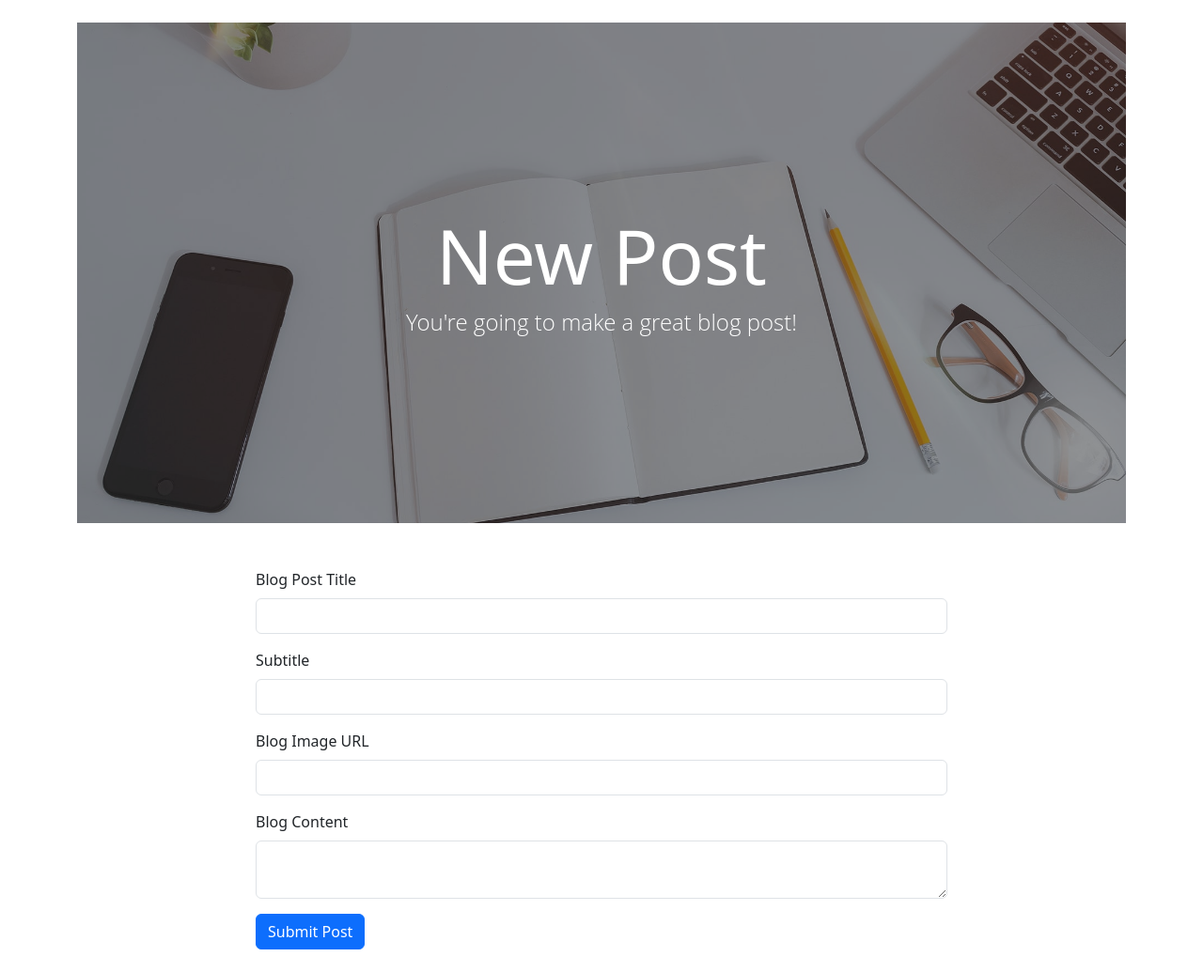
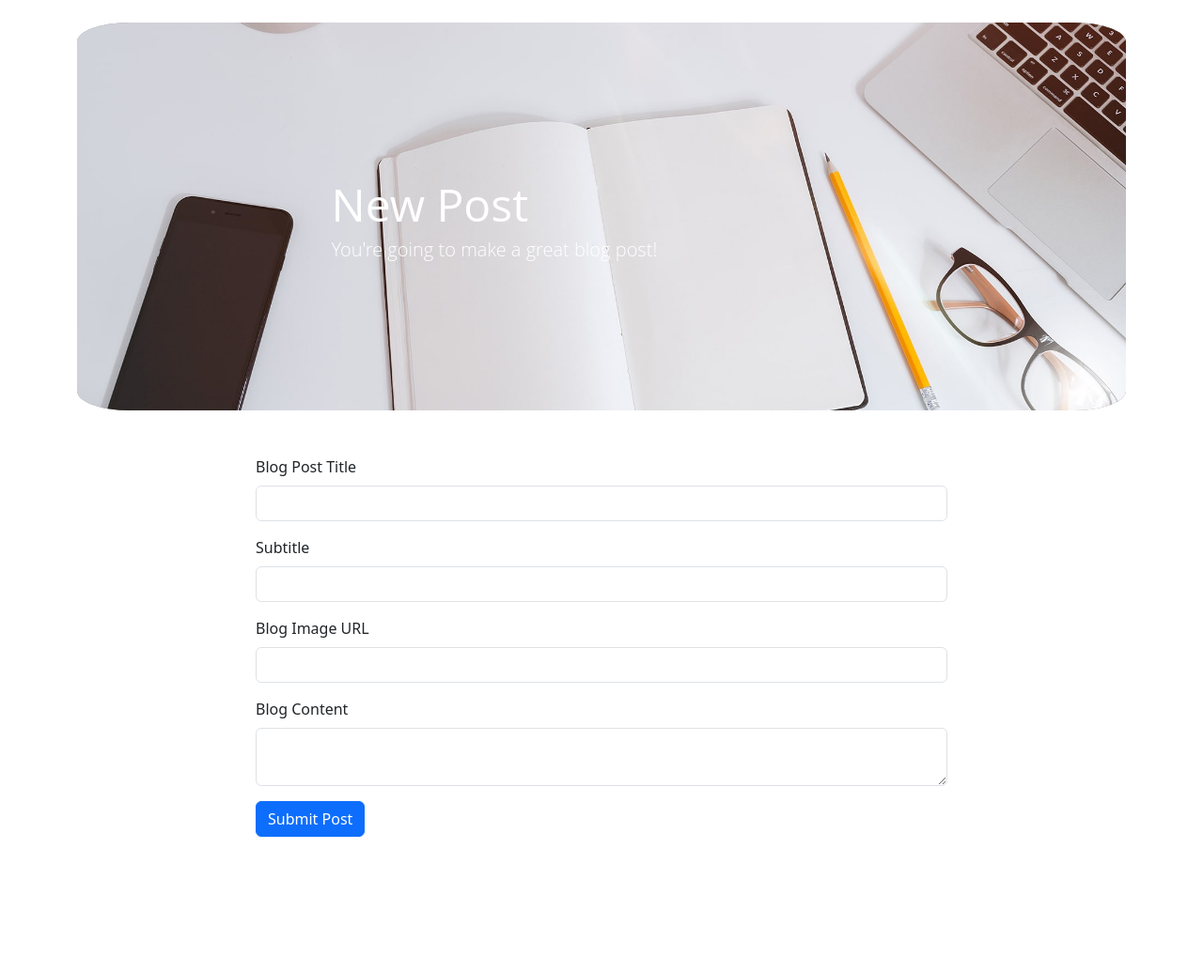
Before and after one commit to RalIlieva/flask-portfo-web-app, a Flask app: page /new-post in a window 1280 px wide. Shown: the part 111-1146 px from the top of the page at 94% size. After the commit the page ends 1002 px from the top, so only its background shows below. Run offline with Flask 3, Linux system fonts and the light colour scheme; the visitor is signed in with stand-in values (Sample User, id 1); data that the repository does not hold is empty; some libraries are stand-ins or nearby versions.

Commit message:
Restyling or at least trying

```diff
--- a/website/static/styles.css
+++ b/website/static/styles.css
@@ -7,6 +7,10 @@
     text-align: center;
 }
 
+/* Font */
+.fw-normal {
+    font-weight: normal !important;
+}
 
 /*Comment area */
 .comment {
@@ -49,7 +53,7 @@
 }
 
 .commentText {
-  margin-top: 5px; /* Adjust as needed */
+  margin-top: 5px;
 }
 
 .deleteCommentBtn {
@@ -64,6 +68,7 @@
 
 
 /* Posts */
+/* Header Masthead */
 header.masthead {
     position: relative;
     margin-bottom: 3rem;
@@ -74,6 +79,14 @@ header.masthead {
     background-size: cover;
     background-attachment: scroll;
 }
+
+/* Add border-radius to the image inside .post-heading */
+header.masthead {
+    border-radius: 5%;
+    overflow: hidden; /* Ensure the image stays within the rounded borders */
+}
+
+/* Overlay effect */
 header.masthead:before {
     content: "";
     position: absolute;
@@ -83,99 +96,151 @@ header.masthead:before {
     bottom: 0;
     background-color: #212529;
     opacity: 0.5;
+    z-index: -1; /* Move the overlay behind the image */
 }
+
+/* Heading styles */
 header.masthead .page-heading,
 header.masthead .post-heading,
 header.masthead .site-heading {
     color: #fff;
+
 }
-header.masthead .page-heading,
-header.masthead .site-heading {
-  text-align: center;
+
+.card-footer .meta {
+    color: #fff; /* White color for the meta text */
 }
-header.masthead .page-heading h1, header.masthead .page-heading .h1,
-header.masthead .site-heading h1,
-header.masthead .site-heading .h1 {
-  font-size: 3rem;
+
+/* Page Heading and Site Heading */
+header.masthead .page-heading h1,
+header.masthead .site-heading h1 {
+    font-size: 2rem;
+    font-family: "Open Sans", sans-serif;
+    font-weight: normal;
+    margin: 0.5rem 0;
+    line-height: 1.1;
+    color: inherit; /* Inherit color from parent */
 }
+
+/* Subheading styles */
 header.masthead .page-heading .subheading,
 header.masthead .site-heading .subheading {
-  font-size: 1.5rem;
+    font-size: 1.25rem;
     font-weight: 300;
     line-height: 1.1;
     display: block;
     margin-top: 0.625rem;
-  font-family: "Open Sans", -apple-system, BlinkMacSystemFont, "Segoe UI", Roboto, "Helvetica Neue", Arial, sans-serif, "Apple Color Emoji", "Segoe UI Emoji", "Segoe UI Symbol", "Noto Color Emoji";
+    font-family: "Open Sans", sans-serif;
+    color: inherit; /* Inherit color from parent */
 }
-header.masthead .post-heading h1, header.masthead .post-heading .h1 {
-  font-size: 2.25rem;
+
+/* Post Heading styles */
+header.masthead .post-heading h1,
+header.masthead .post-heading .h1 {
+    font-size: 1.75rem;
+    font-family: "Open Sans", sans-serif;
+    color: inherit; /* Inherit color from parent */
 }
+
+/* Meta information for posts */
 header.masthead .post-heading .meta,
 header.masthead .post-heading .subheading {
     line-height: 1.1;
     display: block;
 }
+
 header.masthead .post-heading .subheading {
-  font-size: 1.5rem;
+    font-size: 1.25rem;
     font-weight: 600;
-  margin: 0.75rem 0 2rem;
-  font-family: "Open Sans", -apple-system, BlinkMacSystemFont, "Segoe UI", Roboto, "Helvetica Neue", Arial, sans-serif, "Apple Color Emoji", "Segoe UI Emoji", "Segoe UI Symbol", "Noto Color Emoji";
+    margin: 0.5rem 0 1rem;
+    font-family: "Open Sans", sans-serif;
+    color: inherit; /* Inherit color from parent */
 }
+
 header.masthead .post-heading .meta {
-  font-size: 1.25rem;
+    font-size: 1rem;
     font-weight: 300;
     font-style: italic;
-  font-family: "Lora", -apple-system, BlinkMacSystemFont, "Segoe UI", Roboto, "Helvetica Neue", Arial, sans-serif, "Apple Color Emoji", "Segoe UI Emoji", "Segoe UI Symbol", "Noto Color Emoji";
+    font-family: "Lora", serif;
+    color: inherit; /* Inherit color from parent */
 }
+
 header.masthead .post-heading .meta a {
     color: #fff;
 }
+
+
+/* Media queries for larger screens */
 @media (min-width: 992px) {
     header.masthead {
-    padding-top: 12.5rem;
-    padding-bottom: 12.5rem;
+        padding-top: 10rem;
+        padding-bottom: 10rem;
     }
-  header.masthead .page-heading h1, header.masthead .page-heading .h1,
-  header.masthead .site-heading h1,
-  header.masthead .site-heading .h1 {
-    font-size: 5rem;
+
+    header.masthead .page-heading h1,
+    header.masthead .site-heading h1 {
+        font-size: 3rem;
     }
-  header.masthead .post-heading h1, header.masthead .post-heading .h1 {
-    font-size: 3.5rem;
+
+    header.masthead .post-heading h1,
+    header.masthead .post-heading .h1 {
+        font-size: 2rem;
     }
+
     header.masthead .post-heading .subheading {
-    font-size: 1.875rem;
+        font-size: 1.5rem;
     }
 }
 
-
+/* Hover effect for blog post preview */
 .post-preview > a {
     color: #212529;
+    transition: color 0.3s ease;
 }
-.post-preview > a:focus, .post-preview > a:hover {
+
+.post-preview > a:hover {
+    color: #0085A1; /* Change color on hover */
     text-decoration: none;
-  color: #0085A1;
 }
+
 .post-preview > a > .post-title {
-  font-size: 1.875rem;
-  margin-top: 1.875rem;
-  margin-bottom: 0.625rem;
+    font-size: 1.25rem;
+    margin-top: 0.5rem;
+    margin-bottom: 0.25rem;
 }
+
 .post-preview > a > .post-subtitle {
+    font-size: 1rem;
     font-weight: 300;
-  margin-bottom: 0.625rem;
+    margin-bottom: 0.25rem;
 }
+
 .post-preview > .post-meta {
-  font-size: 1.125rem;
-  font-style: italic;
-  margin-top: 0;
+    font-size: 1rem;
+    /*font-style: italic;*/
+    margin-top: 0.25rem;
     color: #6c757d;
 }
+
 .post-preview > .post-meta > a {
     text-decoration: none;
 }
+
+
 @media (min-width: 992px) {
     .post-preview > a > .post-title {
-    font-size: 2.25rem;
+        font-size: 1.75rem;
+        margin-top: 1.5rem;
+        margin-bottom: 0.75rem;
+    }
+
+    .post-preview > a > .post-subtitle {
+        font-size: 1.25rem;
+        margin-bottom: 0.75rem;
+    }
+
+    .post-preview > .post-meta {
+        font-size: 1rem;
+        margin-top: 0.5rem;
     }
 }
--- a/website/templates/base.html
+++ b/website/templates/base.html
@@ -8,7 +8,7 @@
     <title>{% block title %}Title{% endblock %}</title>
 </head>
 
-<body>
+<body class="fw-normal">
 <div class="container">
   <header class="d-flex flex-wrap align-items-center justify-content-center justify-content-md-between py-3 mb-4 border-bottom">
       <div class="col-md-3 mb-2 mb-md-0">
```
Also changed, not shown: website/templates/views/blog.html (+4 -4 lines), website/templates/views/post.html (+11 -1 lines), website/templates/views/profile.html (+5 -5 lines). Lines whose indentation alone changed are shown as unchanged.
